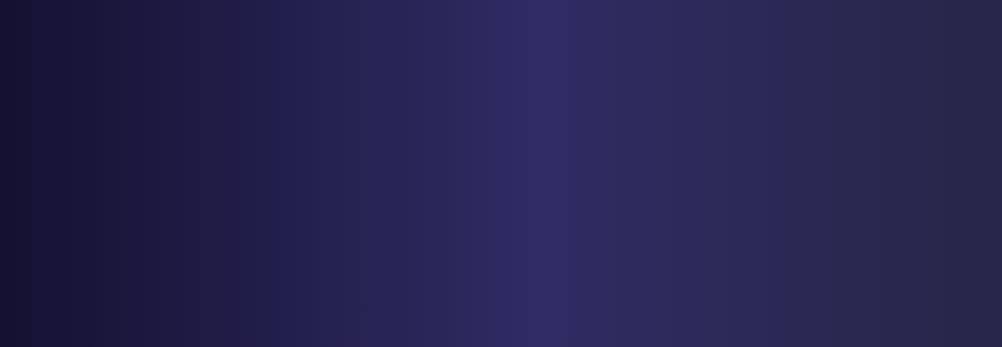
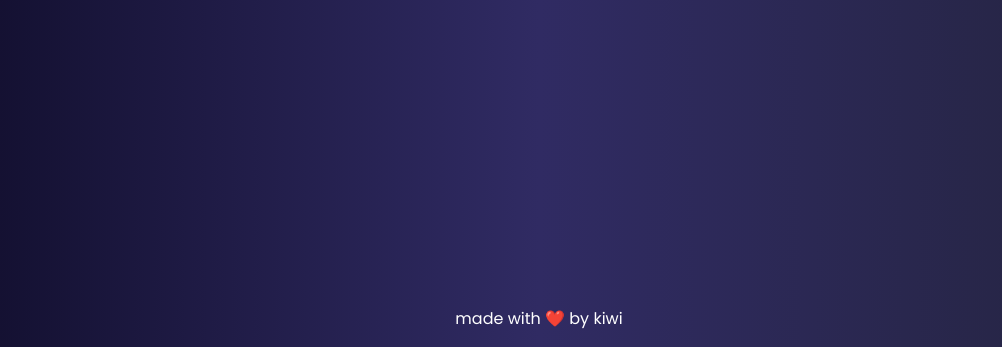
Before and after one commit to kiwizu3/kiwi-countdown, a plain HTML site: page index.html in a window 1280 px wide. Shown: the part 453-800 px from the top of the page, without its empty margins (101-1103 px from the left). Drawn offline with nearby package versions, Linux system fonts and the light colour scheme.

Commit message:
Added a footer

```diff
--- a/index.html
+++ b/index.html
@@ -28,6 +28,20 @@
             font-size: 2.5rem;
             font-weight: 700;
         }
+        footer {
+            position: fixed;
+            bottom: 0;
+            left: 0;
+            width: 100%;
+            padding: 1rem;
+            text-align: center;
+
+        }
+
+        footer a {
+            color: #fff; /* White color for links */
+            text-decoration: none; /* Remove underline */
+        }
     </style>
 </head>
 <body>
@@ -35,6 +49,10 @@
         <p>Tour to Las Vegas, Sri Lanka</p>
         <div id="countdown" class="countdown"></div>
     </div>
+
+    <footer>
+        made with ❤️ by <a href="https://kavinda.vercel.app" target="_blank">kiwi</a>
+    </footer>
 
     <script>
         // Set the date of the countdown (format: year, month (0-indexed), day, hour, minute, second)
```
